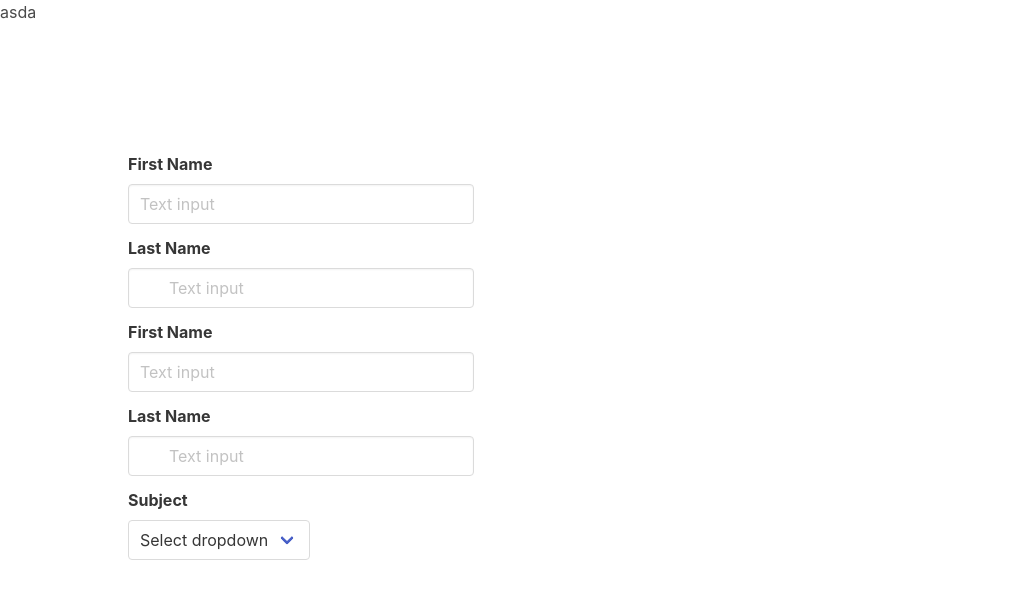
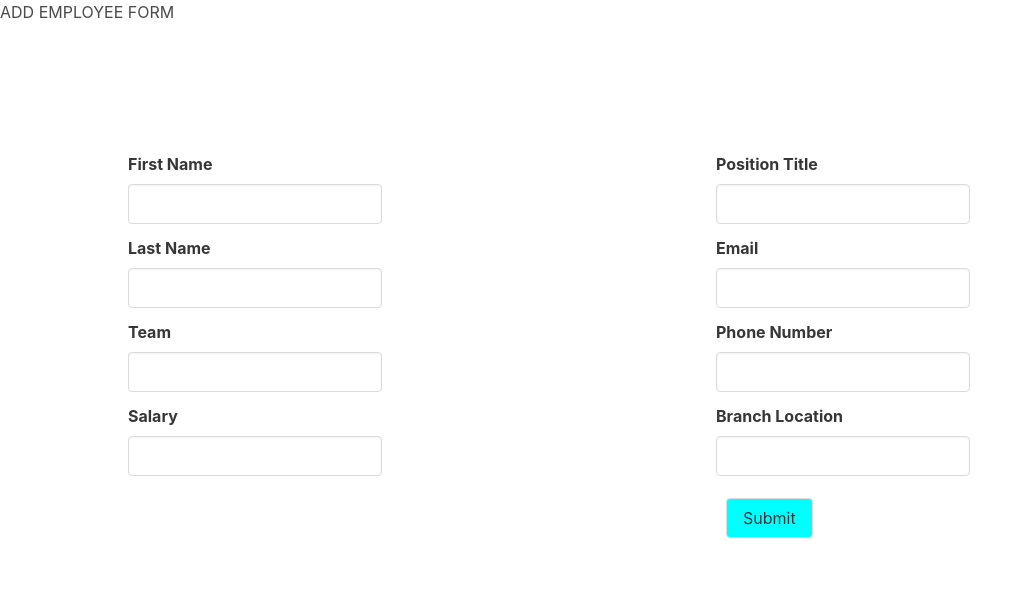
Before and after one commit to domVara/Payroll, a React app in the folder client/: page /addEmployee in a window 1280 px wide. Shown: the whole page, without its empty margins (0-1033 px from the left). Built offline with nearby package versions, Linux system fonts and the light colour scheme; some packages are replaced by stand-ins of ours.

```diff
--- a/client/src/App/App.js
+++ b/client/src/App/App.js
@@ -4,6 +4,8 @@
 import FrontPage from './pages/front-page.js';
 import AddEmployee from './pages/addEmployee';
 import ChartsPage from './pages/chartsPage';
+import GeneralRecrods from './pages/general-Records-Page';
+
 
 
 
@@ -15,6 +17,8 @@
           <Route exact path='/' component={FrontPage}/>
           <Route path='/addEmployee' component={AddEmployee}/>
           <Route path='/chart' component={ChartsPage}/>
+          <Route path='/records' component={GeneralRecrods}/>
+
 
         </Switch>
       </div>
--- a/client/src/App/components/addEmployeeForm/addEmployeeForm.js
+++ b/client/src/App/components/addEmployeeForm/addEmployeeForm.js
@@ -1,54 +1,148 @@
 import React, { Component } from "react";
 import "./styles/addEmployeeForm.css"
+import axios from 'axios'
 
 class AddEmployeeForm extends Component {
   constructor(props) {
     super(props);
-    this.state = {firstName: ''};
+    this.state = {
+      firstName: '',
+      lastName: '',
+      team: '',
+      salary: '',
+      positionTitle: '',
+      email: '',
+      phoneNumber: '',
+      branchLocation: '',
     }
+  }
+
+
+  onSubmit(){
+    const employee = {
+
+      firstName: this.state.firstName,
+      lastName: this.state.lastName,
+      team: this.state.team,
+      salary: this.state.salary,
+      positionTitle: this.state.positionTitle,
+      email: this.state.email,
+      phoneNumber: this.state.phoneNumber,
+      branchLocation: this.state.branchLocation,
+    }
+
+    axios
+      .post(`http://localhost:5000/api/employee`, {employee})
+      .then(res => {
+        console.log(res);
+        console.log(res.data);
+      })
+
+  }
+
   render() {
 
     return (
+      <div>
+          <div id="heading" >
+            <h1>ADD EMPLOYEE FORM</h1>
+          </div>
           <div id = "addEmployeeFormContainer">
+          <div className="columns">
+            <div className="column">
                 <div className="field fieldSize">
                   <label className="label">First Name</label>
                   <div className="control">
-            <input className="input" type="text" placeholder="Text input" />
+                    <input className="input"
+                      type="text"
+                      onChange={e => this.setState({firstName: e.target.value})}
+                    />
                   </div>
                 </div>
 
                 <div className="field fieldSize">
                   <label className="label">Last Name</label>
-          <div className="control has-icons-left has-icons-right">
-            <input className="input" type="text" placeholder="Text input" />
+                  <div className="control ">
+                    <input className="input"
+                      type="text"
+                      onChange={e => this.setState({lastName: e.target.value})}
+                    />
                   </div>
                 </div>
                 <div className="field fieldSize">
-          <label className="label">First Name</label>
+                  <label className="label">Team</label>
                   <div className="control">
-            <input className="input" type="text" placeholder="Text input" />
+                    <input className="input"
+                      type="text"
+                      onChange={e => this.setState({team: e.target.value})}
+                    />
                   </div>
                 </div>
 
                 <div className="field fieldSize">
-          <label className="label">Last Name</label>
-          <div className="control has-icons-left has-icons-right">
-            <input className="input" type="text" placeholder="Text input" />
+                  <label className="label">Salary</label>
+                  <div className="control">
+                    <input className="input"
+                      type="text"
+                      onChange={e => this.setState({salary: e.target.value})}
+                    />
                   </div>
                 </div>
 
-        <div className="field">
-          <label className="label">Subject</label>
+            </div>
+
+            <div className="column">
+
+              <div className="field fieldSize">
+                <label className="label">Position Title</label>
+                <div className="control ">
+                  <input className="input"
+                    type="text"
+                    onChange={e => this.setState({positionTitle: e.target.value})}
+                  />
+                </div>
+              </div>
+
+              <div className="field fieldSize">
+                <label className="label">Email</label>
                 <div className="control">
-            <div className="select">
-              <select>
-                <option>Select dropdown</option>
-                <option>With options</option>
-              </select>
+                  <input className="input"
+                    type="text"
+                    onChange={e => this.setState({email: e.target.value})}
+                  />
+                </div>
+              </div>
+
+              <div className="field fieldSize">
+                <label className="label">Phone Number</label>
+                <div className="control">
+                  <input className="input"
+                    type="text"
+                    onChange={e => this.setState({phoneNumber: e.target.value})}
+                  />
+                </div>
+              </div>
+
+              <div className="field fieldSize">
+                <label className="label">Branch Location</label>
+                <div className="control ">
+                  <input className="input"
+                    type="text"
+                    onChange={e => this.setState({branchLocation: e.target.value})}
+                  />
+                </div>
+              </div>
+
+              <div className="control">
+                  <button onClick={e => this.onSubmit()}
+                  className='button button-blue'
+                  style={{margin: '10px 10px 10px 10px', alignSelf: 'end', backgroundColor: 'cyan'}}>
+                  Submit
+                  </button>
               </div>
             </div>
           </div>
-
+          </div>
        </div>
     );
   }
--- a/client/src/App/components/addEmployeeForm/styles/addEmployeeForm.css
+++ b/client/src/App/components/addEmployeeForm/styles/addEmployeeForm.css
@@ -1,5 +1,8 @@
 .fieldSize{
-  width: 30%
+  width: 45%
+}
+#heading{
+  align-self: center;
 }
 #addEmployeeFormContainer{
   margin-left: 10%;
--- /dev/null
+++ b/client/src/App/components/records/records.js
@@ -0,0 +1,37 @@
+import React, { Component } from "react";
+import "./styles/records.css"
+
+class Records extends Component {
+
+  render() {
+
+    return (
+      <div>
+        <div className = "columns columnsRow ">
+          <div className = "folderPadding">
+            <div className = "box folderSize" >
+              General Records
+            </div>
+          </div>
+          <div className = "folderPadding">
+            <div className = "recordsFolder">
+              <div className = "box folderSize" >
+                Employee Files
+              </div>
+            </div>
+          </div>
+          <div className = "folderPadding">
+            <div className = "recordsFolder">
+              <div className = "box folderSize" >
+                Employee Performance
+              </div>
+            </div>
+          </div>
+
+        </div>
+      </div>
+    );
+  }
+}
+
+export default Records;
--- /dev/null
+++ b/client/src/App/components/records/styles/records.css
@@ -0,0 +1,11 @@
+.folderSize {
+  width: 300px;
+  height: 300px;
+  padding: 10%
+}
+.folderPadding{
+  padding: 2%
+}
+.columnsRow{
+  margin-left: 15%
+}
--- a/client/src/App/pages/addEmployee.js
+++ b/client/src/App/pages/addEmployee.js
@@ -8,7 +8,6 @@
   render() {
     return (
       <div>
-        <p> asda </p>
         <AddEmployeeForm />
       </div>
     );
--- a/client/src/App/pages/general-Records-Page.js
+++ b/client/src/App/pages/general-Records-Page.js
@@ -1,5 +1,5 @@
 import React, { Component } from "react";
-
+import Records from '../components/records/records'
 
 class GeneralRecordsPage extends Component {
 
@@ -7,7 +7,7 @@
   render() {
     return (
       <div>
-        GeneralRecordsPage
+        <Records />
       </div>
     );
   }
--- a/index.js
+++ b/index.js
@@ -5,11 +5,13 @@
 let mongoose = require('mongoose');
 let item = require('./routes/api/items')
 let employee = require('./routes/api/employees')
+let cors = require('cors')
 
 mongoose.connect('mongodb://finalcountdown:abond172@54.242.164.123:27017/payroll');
 
 // Configure bodyparser to handle post requests
 
+app.use(cors())
 app.use(bodyParser.json());
 app.use(express.static('public'))
 app.use(item)
--- a/package.json
+++ b/package.json
@@ -14,6 +14,7 @@
   "dependencies": {
     "body-parser": "^1.18.3",
     "concurrently": "^4.1.0",
+    "cors": "^2.8.5",
     "express": "^4.16.4",
     "mongodb": "^3.1.10",
     "mongoose": "^5.3.13",
```
Also changed, not shown: models/employee.js (+6 -3 lines), routes/api/employees.js (+6 -3 lines), 1 other file. Lines whose indentation alone changed are shown as unchanged.
